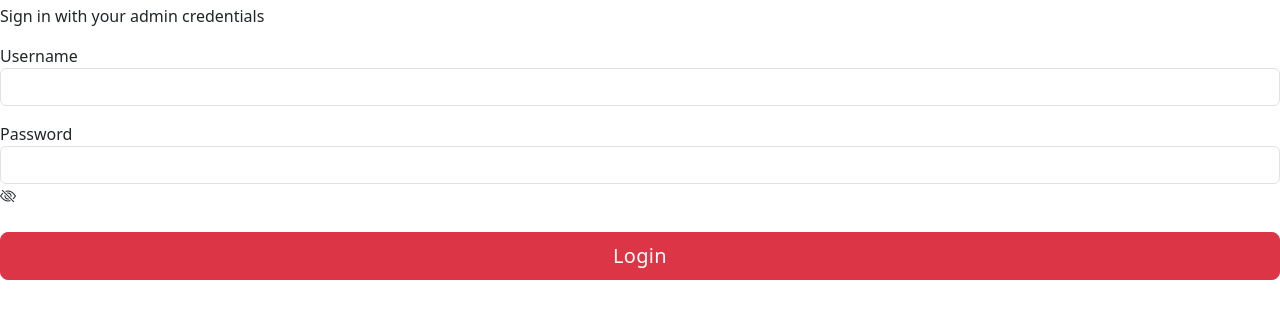
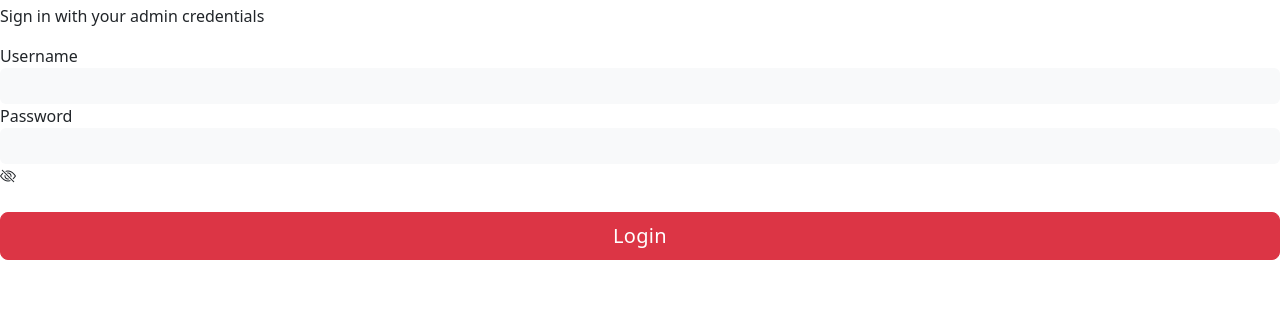
Before and after one commit to aMariecode/research-archived, a website: page capstone-frontend/public/admin-login.html in a window 1280 px wide. Shown: the part 476-794 px from the top of the page. Drawn offline with nearby package versions, Linux system fonts and the light colour scheme.

```diff
--- a/capstone-frontend/public/admin-login.html
+++ b/capstone-frontend/public/admin-login.html
@@ -56,11 +56,11 @@
                 <form id="admin-login-form" action="/api/admin/login" method="POST">
                     <form id="admin-login-form" action="/api/admin/login" method="POST" autocomplete="off" autocorrect="off" autocapitalize="off" spellcheck="false">
                         <form autocomplete="off" autocorrect="off" autocapitalize="off" spellcheck="false">
-                            <div class="form-group mb-3">
+                            <div class="form-group">
                                 <label for="admin-username">Username</label>
                                 <input type="text" id="admin-username" name="username" class="form-control" required autocomplete="off" autocorrect="off" autocapitalize="off" spellcheck="false">
                             </div>
-                            <div class="form-group mb-3">
+                            <div class="form-group">
                                 <label for="admin-password">Password</label>
                                 <div class="password-wrapper">
                                     <input type="password" id="admin-password" name="password" class="form-control" required autocomplete="new-password" autocorrect="off" autocapitalize="off" spellcheck="false">
--- a/capstone-frontend/public/style.css
+++ b/capstone-frontend/public/style.css
@@ -1,3 +1,38 @@
+.auth-right input[type="text"],
+.auth-right input[type="password"] {
+  border: none !important;
+  outline: none !important;
+  box-shadow: none !important;
+  background-color: var(--gray-100) !important;
+}
+.auth-right input:-webkit-autofill,
+.auth-right input:-webkit-autofill:focus,
+.auth-right input:-webkit-autofill:active {
+  border: none !important;
+  outline: none !important;
+  box-shadow: 0 0 0 30px var(--gray-100) inset !important;
+  -webkit-box-shadow: 0 0 0 30px var(--gray-100) inset !important;
+  background-color: var(--gray-100) !important;
+  color: var(--dark) !important;
+}
+.auth-right input[type="text"],
+.auth-right input[type="password"] {
+  border: none !important;
+  outline: none !important;
+  box-shadow: none !important;
+}
+.auth-right input[type="text"]:focus,
+.auth-right input[type="password"]:focus {
+  border: none !important;
+  outline: none !important;
+  box-shadow: none !important;
+}
+.auth-right input[type="text"]:active,
+.auth-right input[type="password"]:active {
+  border: none !important;
+  outline: none !important;
+  box-shadow: none !important;
+}
 /* Remove red border from admin-login inputs */
 /* ============================================
    UA Research Archive - Modern Library Theme
```
Also changed, not shown: capstone-frontend/public/login.html (+11 -6 lines).
